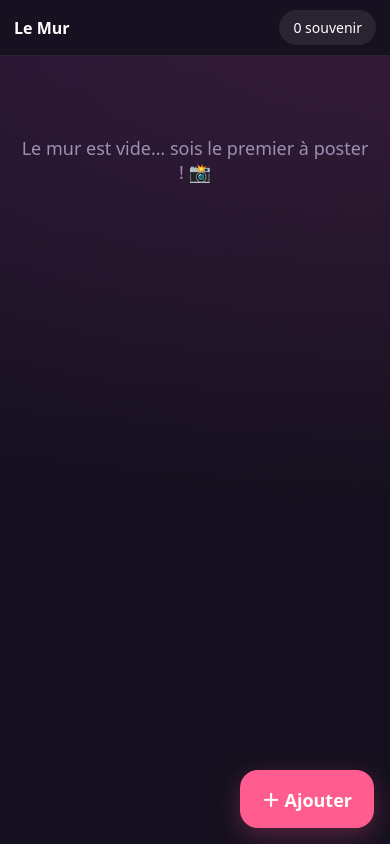
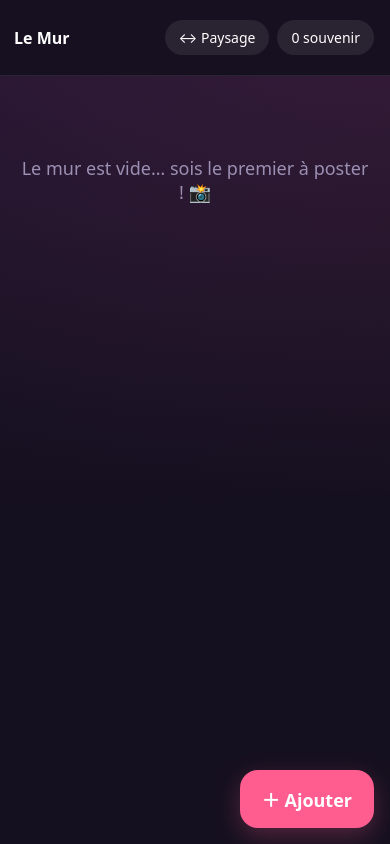
Before and after one commit to danguez01/le-mur, a website: page public/mur.html in a window 390 px wide. Drawn offline with Linux system fonts and the light colour scheme; no server answers.

Commit message:
Mur : option d'affichage « Paysage » (plusieurs rangées, défilement horizontal)
Bouton ↔ Paysage / ↕ Portrait dans la barre du haut de /mur. En paysage, les
photos s'affichent sur plusieurs rangées (nombre adapté à la hauteur de
l'écran) qui défilent vers la droite : environ le double de photos visibles
(télé 720p : 8 contre 4 ; 1080p : 13 contre 8).
- ?vue=paysage ouvre directement dans ce mode ; choix mémorisé (localStorage)
- molette verticale convertie en défilement horizontal
- front uniquement : public/mur.html et public/style.css, rien côté serveur

Testé : Chromium (Playwright), tailles téléphone, tablette, télé, arrivée de
photo en direct, 0 erreur console.
Non testé : Safari iPhone, navigateur de télé.
Le bouton « Ajouter » recouvre légèrement le coin de la dernière carte en
paysage (cosmétique).

Co-Authored-By: Claude Sonnet 5.5 <noreply@anthropic.com>
Claude-Session: https://claude.ai/code/session_01D1dbhtWNgwH2iSrWZjYTEX

```diff
--- a/public/mur.html
+++ b/public/mur.html
@@ -9,7 +9,7 @@
 <link rel="stylesheet" href="/style.css">
 </head>
 <body>
-<div class="topbar"><a href="/" id="evt">Le Mur</a><span class="pill" id="count">0</span></div>
+<div class="topbar"><a href="/" id="evt">Le Mur</a><span class="tools"><button class="pill" id="orient" type="button" aria-pressed="false">↔ Paysage</button><span class="pill" id="count">0</span></span></div>
 <div id="empty" class="empty" hidden>Le mur est vide… sois le premier à poster ! 📸</div>
 <main class="grid" id="grid"></main>
 <a class="btn fab" href="/">＋ Ajouter</a>
@@ -21,6 +21,24 @@
   try { cfg = await Mur.config(); } catch (_) {}
   Mur.brand(document.getElementById('evt'), cfg);
   document.title = cfg.eventName + ' — Le Mur';
+  // Affichage : colonnes verticales (par défaut) ou « paysage » (défilement horizontal, pour TV / tablette / téléphone couché)
+  const orient = document.getElementById('orient');
+  const setLand = (on, save) => {
+    document.body.classList.toggle('land', on);
+    orient.setAttribute('aria-pressed', on ? 'true' : 'false');
+    orient.textContent = on ? '↕ Portrait' : '↔ Paysage';
+    if (save) { try { localStorage.setItem('mur-vue', on ? 'paysage' : 'portrait'); } catch (_) {} }
+    grid.scrollLeft = 0; window.scrollTo(0, 0);
+  };
+  // Nombre de rangées selon la hauteur de l'écran : cartes d'environ 280 px de haut (téléphone : 1, TV 720p : 2, 1080p : 3)
+  const fit = () => document.body.style.setProperty('--rows', Math.max(1, Math.round((innerHeight - 116) / 280)));
+  fit(); addEventListener('resize', fit);
+  let pref = new URLSearchParams(location.search).get('vue');
+  if (!pref) { try { pref = localStorage.getItem('mur-vue'); } catch (_) {} }
+  setLand(pref === 'paysage', false);
+  orient.addEventListener('click', () => setLand(!document.body.classList.contains('land'), true));
+  // Molette verticale = défilement horizontal en mode paysage (souris de TV / ordinateur)
+  grid.addEventListener('wheel', (e) => { if (document.body.classList.contains('land') && Math.abs(e.deltaY) > Math.abs(e.deltaX)) { grid.scrollLeft += e.deltaY; e.preventDefault(); } }, { passive: false });
   const opts = (isNew) => ({ isNew, reactions: cfg.reactions, onReact: react, onDelete: del });
 
   const refresh = () => { const n = grid.children.length; count.textContent = n + (n > 1 ? ' souvenirs' : ' souvenir'); empty.hidden = n > 0; };
--- a/public/style.css
+++ b/public/style.css
@@ -62,6 +62,21 @@ label.row{display:flex;gap:10px;align-items:flex-start;font-size:14px;color:#d8d
 .empty{text-align:center;color:var(--muted);padding:80px 20px;font-size:18px}
 .fab{position:fixed;right:16px;bottom:calc(16px + env(safe-area-inset-bottom));z-index:30;width:auto;padding:16px 22px}
 
+/* Mur en mode paysage : plusieurs rangées de cartes (nombre adapté à la hauteur de l'écran, voir mur.html), qui défilent vers la droite */
+.tools{display:flex;align-items:center;gap:8px}
+button.pill{color:#fff;cursor:pointer}
+body.land{overflow:hidden;height:100dvh;display:flex;flex-direction:column;--rows:2;--rh:calc((100dvh - 102px - 14px * (var(--rows) - 1)) / var(--rows))}
+body.land .grid{display:grid;grid-auto-flow:column;grid-template-rows:repeat(var(--rows),var(--rh));grid-auto-columns:calc(var(--rh) * .82);gap:14px;columns:auto;flex:1;min-height:0;max-width:none;margin:0;width:100%;padding:14px 16px 16px;overflow-x:auto;overflow-y:hidden;overscroll-behavior:contain;-webkit-overflow-scrolling:touch;align-content:start}
+body.land .pol{margin:0;height:var(--rh);display:flex;flex-direction:column;padding:6px 6px 7px;transform:rotate(calc(var(--rot,0deg) * .35))}
+body.land .pol img{flex:1 1 0;min-height:0;width:100%;height:100%;max-height:none;object-fit:cover}
+body.land .pol .cap{font-size:13px;margin:4px 3px 0;white-space:nowrap;overflow:hidden;text-overflow:ellipsis}
+body.land .pol .who{font-size:11px;margin:3px 3px 0}
+body.land .pol .rx{flex-wrap:nowrap;overflow:hidden;gap:3px;margin:4px 0 0}
+body.land .pol .rx button{padding:2px 6px;font-size:12px;flex:0 0 auto}
+body.land .pol .del{top:-6px;right:-6px;width:24px;height:24px;font-size:12px}
+body.land .empty{padding:40px 20px}
+body.land .fab{padding:10px 16px;bottom:calc(8px + env(safe-area-inset-bottom))}
+
 /* Logo de l'événement (affiché seulement s'il existe) */
 .brand{display:flex;align-items:center;gap:.45em}
 .brandlogo{height:1.5em;width:auto;max-width:5em;object-fit:contain;flex:0 0 auto}
```
